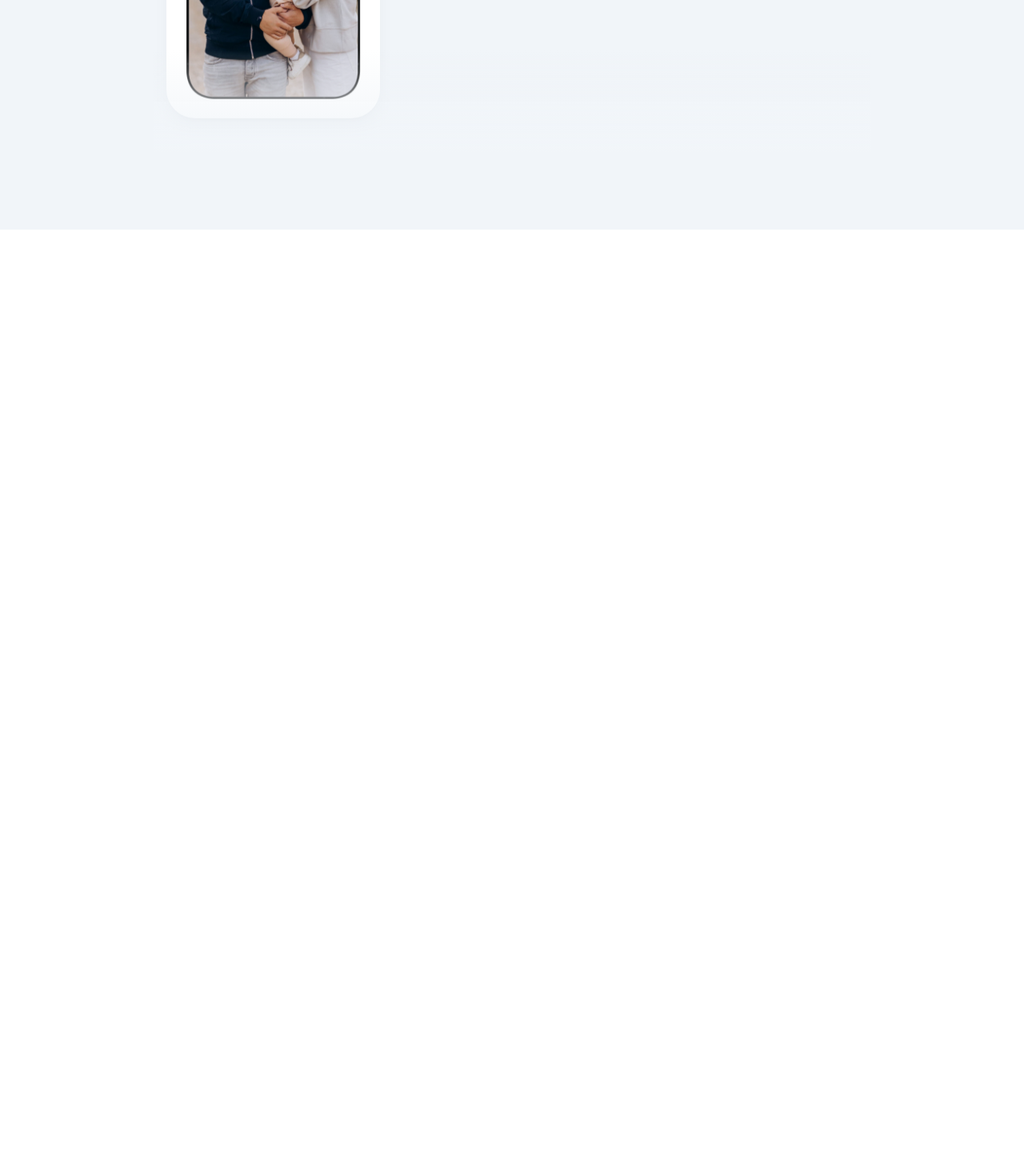
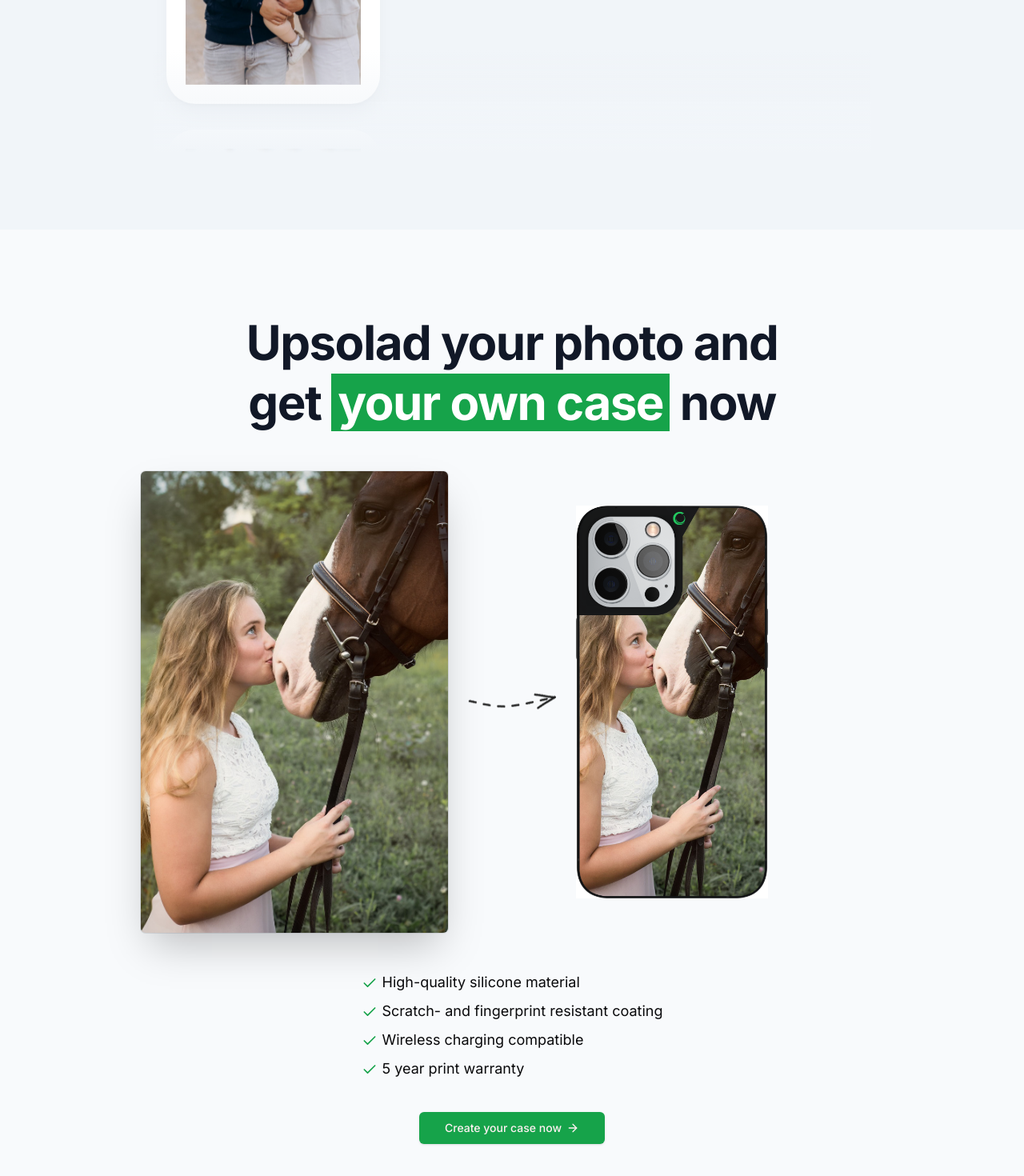
Before and after one commit to HenryWotti/artdougs, a Next.js app: page / in a window 1280 px wide. Shown: the part 2317-3787 px from the top of the page at 80% size. Before the commit the page ends 2604 px from the top, so only its background shows below. Built offline with nearby package versions, Linux system fonts and the light colour scheme; no server answers.

Commit message:
:sparkle: feat: Finishing Landing Page

```diff
--- a/src/app/page.tsx
+++ b/src/app/page.tsx
@@ -3,6 +3,9 @@
 import Phone from "@/components/Phone";
 import { Reviews } from "@/components/Reviews";
 import { Check, Star } from "lucide-react";
+import Link from 'next/link';
+import { ArrowRight } from 'lucide-react'
+import { buttonVariants } from "@/components/ui/button";
 
 export default function Home() {
   return (
@@ -201,6 +204,70 @@
           <Reviews />
         </div>
       </section>
+
+      <section>
+        <MaxWidthWrapper className='py-24'>
+          <div className='mb-12 px-6 lg:px-8'>
+            <div className='mx-auto max-w-2xl sm:text-center'>
+              <h2 className='order-1 mt-2 tracking-tight text-center text-balance !leading-tight font-bold text-5xl md:text-6xl text-gray-900'>
+                Upsolad your photo and get {' '}
+                <span className='relative px-2 bg-green-600 text-white'>
+                  your own case
+                </span>{' '}
+                now
+              </h2>
+            </div>
+          </div>
+
+          <div className='mx-auto max-w-6xl px-6 lg:px-8'>
+            <div className='relative flex flex-col items-center md:grid grid-cols-2 gap-40'>
+              <img
+                src='/arrow.png'
+                className='absolute top-[25rem] md:top-1/2 -translate-y-1/2 z-10 left-1/2 -translate-x-1/2 rotate-90 md:rotate-0'
+              />
+
+              <div className='relative h-80 md:h-full w-full md:justify-self-end max-w-sm rounded-xl bg-gray-900/5 ring-inset ring-gray-900/10 lg:rounded-2xl'>
+                <img
+                  src='/horse.jpg'
+                  className='rounded-md object-cover bg-white shadow-2xl ring-1 ring-gray-900/10 h-full w-full'
+                />
+              </div>
+
+              <Phone className='w-60' imgSrc='/horse_phone.jpg' />
+            </div>
+          </div>
+
+          <ul className='mx-auto mt-12 max-w-prose sm:text-lg space-y-2 w-fit'>
+            <li className='w-fit'>
+              <Check className='h-5 w-5 text-green-600 inline mr-1.5' />
+              High-quality silicone material
+            </li>
+            <li className='w-fit'>
+              <Check className='h-5 w-5 text-green-600 inline mr-1.5' />
+              Scratch- and fingerprint resistant coating
+            </li>
+            <li className='w-fit'>
+              <Check className='h-5 w-5 text-green-600 inline mr-1.5' />
+              Wireless charging compatible
+            </li>
+            <li className='w-fit'>
+              <Check className='h-5 w-5 text-green-600 inline mr-1.5' />5 year
+              print warranty
+            </li>
+
+            <div className='flex justify-center'>
+              <Link
+                className={buttonVariants({
+                  size: 'lg',
+                  className: 'mx-auto mt-8',
+                })}
+                href='/configure/upload'>
+                Create your case now <ArrowRight className='h-4 w-4 ml-1.5' />
+              </Link>
+            </div>
+          </ul>
+        </MaxWidthWrapper>
+      </section>
     </div>
   );
 }
--- a/src/components/Reviews.tsx
+++ b/src/components/Reviews.tsx
@@ -101,7 +101,8 @@
       )}
       style={{ animationDelay }}
       {...props}>
-      <Phone imgSrc={imgSrc} />
+      {/*<Phone imgSrc={imgSrc} /> aqui coloca-se a case do phone na imagem*/}
+      <img src={imgSrc} />
     </div>
   )
 }
```
